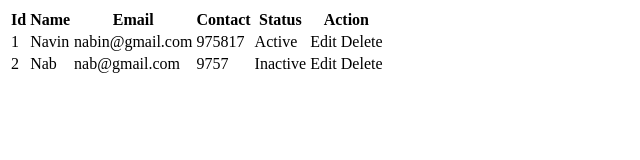
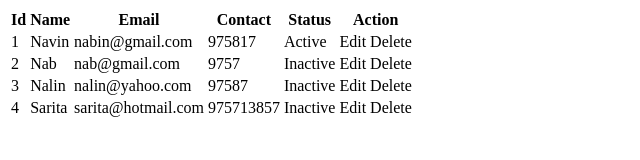
Before and after one commit to nabin98rana/git_ex, a plain HTML site: page index.html in a window 1280 px wide. Shown: the whole page, without its empty margins (0-640 px from the left). Drawn offline with Linux system fonts and the light colour scheme.

Commit message:
home-change

```diff
--- a/index.html
+++ b/index.html
@@ -30,6 +30,23 @@
 			<td>Inactive</td>
 			<td>Edit Delete</td>
 		</tr>
+		<tr>
+			<td>3</td>
+			<td>Nalin</td>
+			<td>nalin@yahoo.com</td>
+			<td>97587</td>
+			<td>Inactive</td>
+			<td>Edit Delete</td>
+		</tr>
+		<tr>
+			<td>4</td>
+			<td>Sarita</td>
+			<td>sarita@hotmail.com</td>
+			<td>975713857</td>
+			<td>Inactive</td>
+			<td>Edit Delete</td>
+		</tr>
+
 </table>
 </body>
 </html>
```
